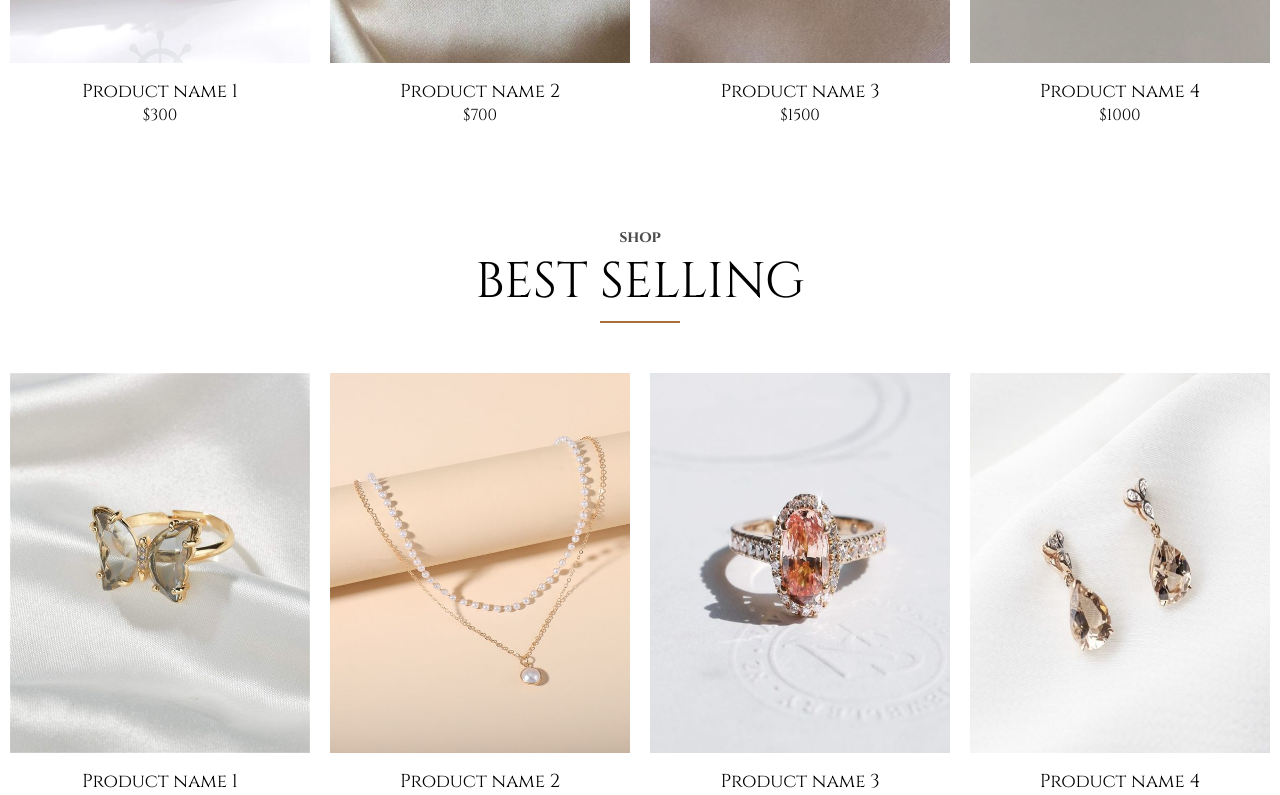
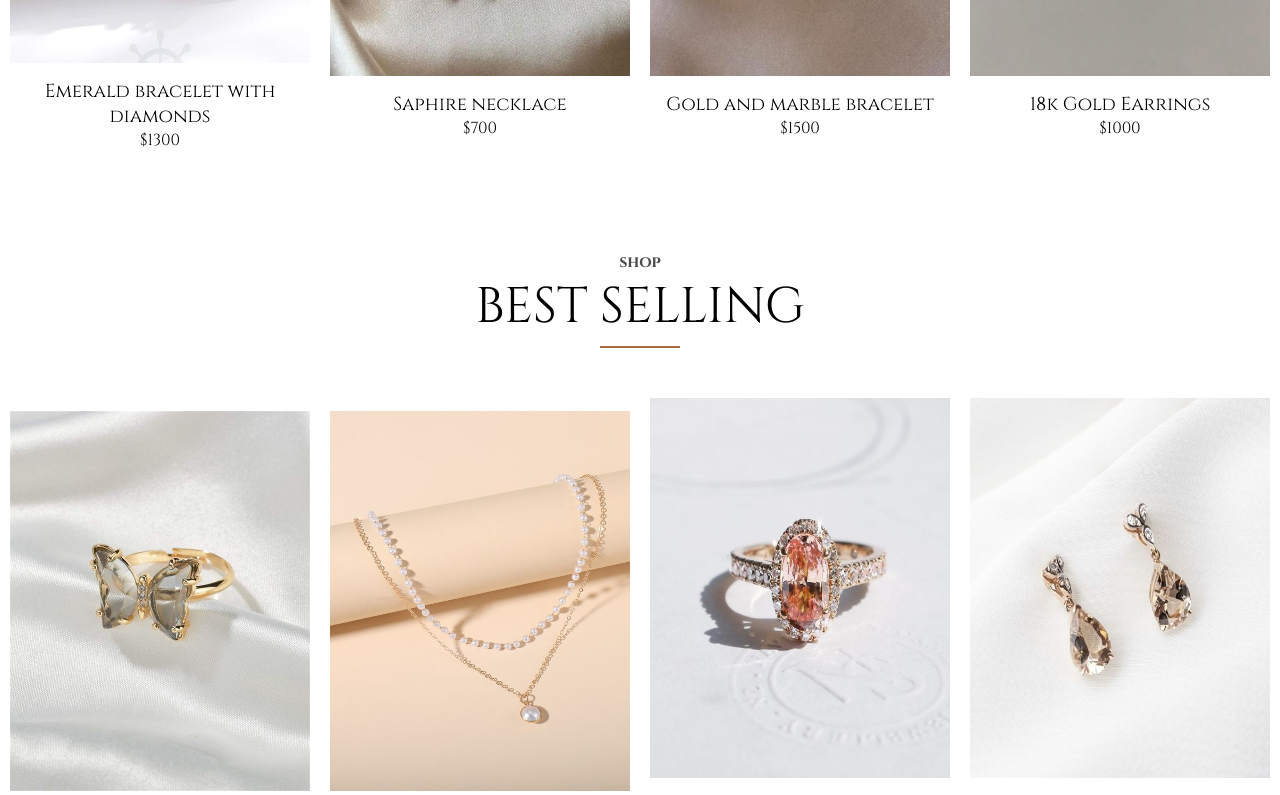
Before and after one commit to MichelleAmina/Phase2-Project, a React (Vite) app: page / in a window 1280 px wide. Shown: the part 1240-2035 px from the top of the page. Built offline with nearby package versions, Linux system fonts and the light colour scheme; no server answers.

Commit message:
updated home page

```diff
--- a/src/home/Home.jsx
+++ b/src/home/Home.jsx
@@ -26,22 +26,22 @@ function Home(){
                 <div className="home-mid-images">
                     <div className="home-mid-content">
                     <img src="/1124edd94a94a25710b78f8393727388.jpg" alt="" />
-                    <h3>Product name 1</h3>
-                    <p>$300</p>
+                    <h3>Emerald bracelet with diamonds</h3>
+                    <p>$1300</p>
                     </div>
                     <div className="home-mid-content">
                     <img src="/c75b3fcdc3ddb736d1bd4451d8df6f7e.jpg" alt="" />
-                    <h3>Product name 2</h3>
+                    <h3>Saphire necklace</h3>
                     <p>$700</p>
                     </div>
                     <div className="home-mid-content">
                     <img src="/beb7902ee08bf5db47dbd7bd7993611f.jpg" alt="" />
-                    <h3>Product name 3</h3>
+                    <h3>Gold and marble bracelet</h3>
                     <p>$1500</p>
                     </div>
                     <div className="home-mid-content">
                     <img src="/e34a65184e647e41997f2214f3c9328f.jpg" alt="" />
-                    <h3>Product name 4</h3>
+                    <h3>18k Gold Earrings</h3>
                     <p>$1000</p>
                     </div>
 
@@ -54,23 +54,23 @@ function Home(){
                 <div className="home-mid-images">
                     <div className="home-mid-content">
                     <img src="/95efe514d75525cb308be7f1b0652fda.jpg" alt="" />
-                    <h3>Product name 1</h3>
+                    <h3>Zircona butterfly ring</h3>
                     <p>$500</p>
                     </div>
                     <div className="home-mid-content">
                     <img src="/5ce57a153c88c23b5bb550faee4b86e2.jpg" alt="" />
-                    <h3>Product name 2</h3>
+                    <h3>Double hoop pearl necklace</h3>
                     <p>$800</p>
                     </div>
                     <div className="home-mid-content">
                     <img src="/088ca799476956919b4716ec26d09b1d.jpg" alt="" />
-                    <h3>Product name 3</h3>
+                    <h3>Morganite and diamond engagement ring</h3>
                     <p>$4000</p>
                     </div>
                     <div className="home-mid-content">
                     <img src="/8fef0e4f1e10a5be132c82ec51f79e9c.jpg" alt="" />
-                    <h3>Product name 4</h3>
-                    <p>$2000</p>
+                    <h3>Rose gold teardrop Earrings</h3>
+                    <p>$900</p>
                     </div>
 
                 </div>
--- a/src/home/home.css
+++ b/src/home/home.css
@@ -85,6 +85,8 @@ hr{
     margin-top: 10px;
     font-weight: normal;
     text-align: center;
+    width: 300px;
+    padding: 0 5px;
 }
 
 .home-mid-content p {
```
Also changed, not shown: src/contact/Contact.jsx (+9 -5 lines).
